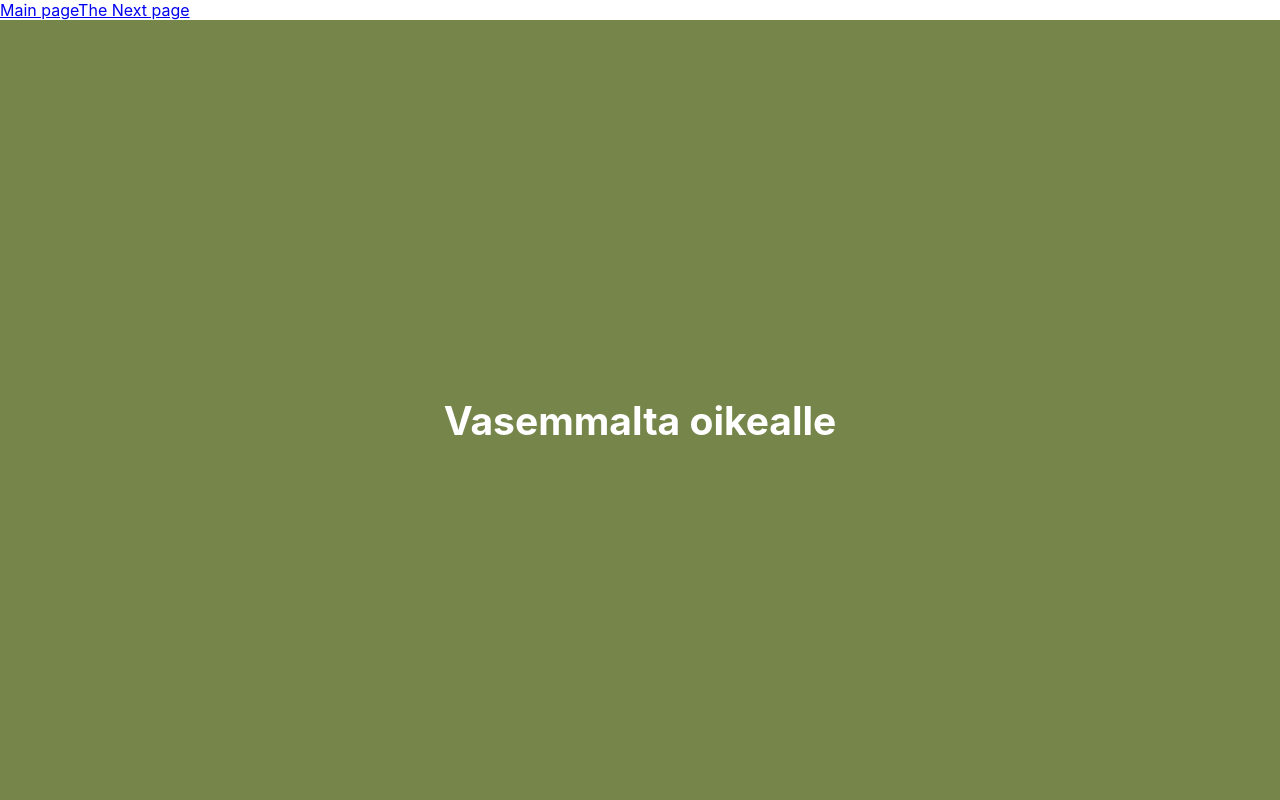
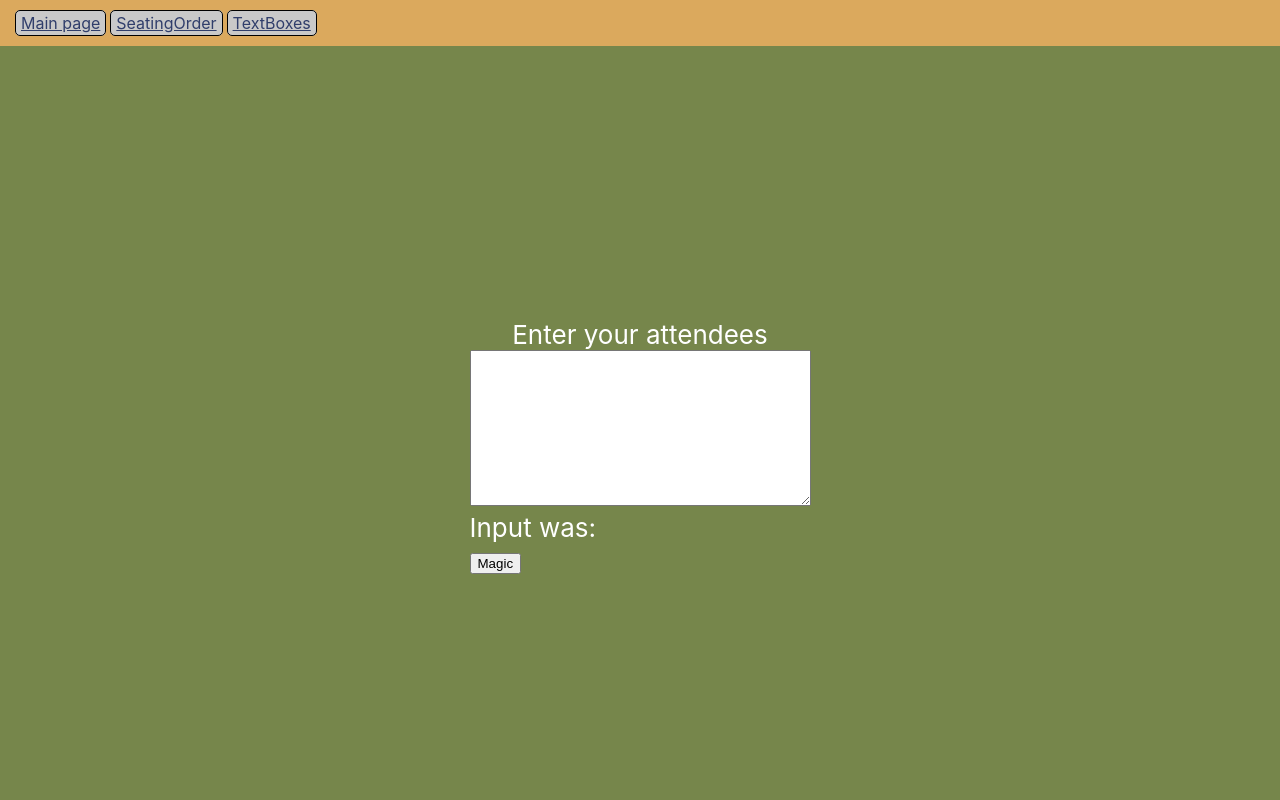
Before and after one commit to jolll4/plassi-api, a React (Create React App) app in the folder frontend/: page /seatingOrder in a window 1280 px wide. Shown: the top 800 px of the page. Built offline with nearby package versions, Linux system fonts and the light colour scheme; no server answers.

Commit message:
style, refactoring, first textinputbox

```diff
--- a/frontend/src/App.css
+++ b/frontend/src/App.css
@@ -12,17 +12,3 @@
   font-size: calc(10px + 2vmin);
   color: white;
 }
-
-.Box {
-  margin: 2px;
-  padding: 5px;
-  border: 2px solid;
-  border-color: #FFFFFF;
-}
-
-.Table {
-  margin: 2px;
-  padding: 15px;
-  border: 1px dashed;
-  border-color: #96eca8;
-}
--- a/frontend/src/App.tsx
+++ b/frontend/src/App.tsx
@@ -1,39 +1,19 @@
 import { BrowserRouter as Router, Routes, Route } from "react-router-dom";
-import { useState, useEffect } from "react";
 import "./App.css";
 import NavigationBar from "./components/NavigationBar";
 import SeatingOrder from "./pages/SeatingOrder";
+import TextBoxes from "./pages/TextBoxes";
 import Home from "./pages/Home";
 
 function App() {
-  const [message, setMessage] = useState("/message");
-  const [text, setText] = useState("/text");
-
-  useEffect(() => {
-    fetch("http://localhost:8000/message")
-      .then((res) => res.json())
-      .then((data) => setMessage(data.message));
-  }, []);
-
-  useEffect(() => {
-    fetch("http://localhost:8000/text")
-      .then((res) => res.json())
-      .then((data) => setText(data.text));
-  }, []);
-
   return (
     <Router>
       <NavigationBar />
       <Routes>
+        <Route path="/" element={<Home />}></Route>
         <Route path="seatingOrder" element={<SeatingOrder />}></Route>
-        <Route path="home" element={<Home />}></Route>
+        <Route path="textBoxes" element={<TextBoxes />}></Route>
       </Routes>
-      <header className="App-header">
-        <h1>Pakollinen 'moi maailma!'</h1>
-        {message}
-        <div className="Box">{text}</div>
-        <div className="Table">{text}</div>
-      </header>
     </Router>
   );
 }
--- /dev/null
+++ b/frontend/src/components/NavigationBar/NavigationBarStyles.css
@@ -0,0 +1,17 @@
+nav {
+  background-color: #dba95d;
+  padding: 13px;
+}
+
+a:link, a:visited {
+    background-color: #c9c9c9;
+    color: #303e6b;
+    padding: 2px 5px;
+    margin: 2px;
+    border: 1px solid #000000;
+    border-radius: 5px;
+}
+
+a:hover, a:active {
+    background-color: #e6e602;
+}
--- a/frontend/src/components/NavigationBar/index.tsx
+++ b/frontend/src/components/NavigationBar/index.tsx
@@ -1,12 +1,14 @@
-import { NavLink as Link } from "react-router-dom";
 import React from "react";
+import { NavLink } from "react-router-dom";
+import "./NavigationBarStyles.css";
 
 class NavigationBar extends React.Component {
   render() {
     return (
       <nav>
-        <Link to="/Home">Main page</Link>
-        <Link to="/SeatingOrder">The Next page</Link>
+        <NavLink to="/">Main page</NavLink>
+        <NavLink to="/SeatingOrder">SeatingOrder</NavLink>
+        <NavLink to="/TextBoxes">TextBoxes</NavLink>
       </nav>
     );
   }
--- /dev/null
+++ b/frontend/src/components/RenderContent/RenderStyles.css
@@ -0,0 +1,4 @@
+.Output {
+    max-width: 300px;
+    overflow-wrap: break-word;
+}
--- /dev/null
+++ b/frontend/src/components/RenderContent/index.tsx
@@ -0,0 +1,48 @@
+import { Component } from "react";
+import "./RenderStyles.css";
+
+type RenderProps = {};
+
+type RenderState = {
+  showResult: boolean;
+  inputText: string;
+  outputText: string;
+};
+
+export default class RenderContent extends Component<RenderProps, RenderState> {
+  constructor(props: RenderProps) {
+    super(props);
+    this.state = {
+      showResult: false,
+      inputText: "",
+      outputText: "",
+    };
+  }
+
+  onClick = () => {
+    this.setState({ outputText: this.state.inputText });
+    this.setState({ showResult: true });
+  };
+
+  render() {
+    return (
+      <div>
+        <textarea
+          id={"inputBox"}
+          rows={10}
+          cols={40}
+          value={this.state.inputText}
+          onChange={(event) => {
+            this.setState({ inputText: event.target.value });
+          }}
+        />
+        <br />
+        Input was: <br />
+        <button onClick={this.onClick}>Magic</button>
+        {this.state.showResult && (
+          <div className="Output">{this.state.outputText}</div>
+        )}
+      </div>
+    );
+  }
+}
--- /dev/null
+++ b/frontend/src/components/TextBoxes/TextBoxStyles.css
@@ -0,0 +1,13 @@
+.Box {
+    margin: 2px;
+    padding: 5px;
+    border: 2px solid;
+    border-color: #FFFFFF;
+}
+
+.Table {
+    margin: 2px;
+    padding: 15px;
+    border: 1px dashed;
+    border-color: #96eca8;
+}
--- /dev/null
+++ b/frontend/src/components/TextBoxes/index.tsx
@@ -0,0 +1,26 @@
+import { useState, useEffect } from "react";
+import "./TextBoxStyles.css";
+
+export function TextBox(): JSX.Element {
+  const [text, setText] = useState("/text");
+
+  useEffect(() => {
+    fetch("http://localhost:8000/text")
+      .then((res) => res.json())
+      .then((data) => setText(data.text));
+  }, []);
+
+  return <div className="Box">{text}</div>;
+}
+
+export function TextTable(): JSX.Element {
+  const [text, setText] = useState("/text");
+
+  useEffect(() => {
+    fetch("http://localhost:8000/text")
+      .then((res) => res.json())
+      .then((data) => setText(data.text));
+  }, []);
+
+  return <div className="Table">{text}</div>;
+}
--- a/frontend/src/pages/Home.tsx
+++ b/frontend/src/pages/Home.tsx
@@ -1,8 +1,22 @@
-import React, { useState, useEffect } from "react";
-import "../App.css";
+import { useState, useEffect } from "react";
 
 function Home(): JSX.Element {
-  return <div className="App"></div>;
+  const [message, setMessage] = useState("/message");
+
+  useEffect(() => {
+    fetch("http://localhost:8000/message")
+      .then((res) => res.json())
+      .then((data) => setMessage(data.message));
+  }, []);
+
+  return (
+    <div>
+      <header className="App-header">
+        <h1>Pakollinen 'moi maailma!'</h1>
+        {message}
+      </header>
+    </div>
+  );
 }
 
 export default Home;
--- a/frontend/src/pages/SeatingOrder.tsx
+++ b/frontend/src/pages/SeatingOrder.tsx
@@ -1,10 +1,11 @@
-import "../App.css";
+import RenderContent from "../components/RenderContent";
 
 function SeatingOrder(): JSX.Element {
   return (
     <div>
       <header className="App-header">
-        <h2>Vasemmalta oikealle</h2>
+        <label htmlFor={"inputBox"}>Enter your attendees</label>
+        <RenderContent />
       </header>
     </div>
   );
--- /dev/null
+++ b/frontend/src/pages/TextBoxes.tsx
@@ -0,0 +1,12 @@
+import { TextBox, TextTable } from "../components/TextBoxes";
+
+export default function TextBoxes() {
+  return (
+    <div>
+      <header className="App-header">
+        <TextBox />
+        <TextTable />
+      </header>
+    </div>
+  );
+}
```
